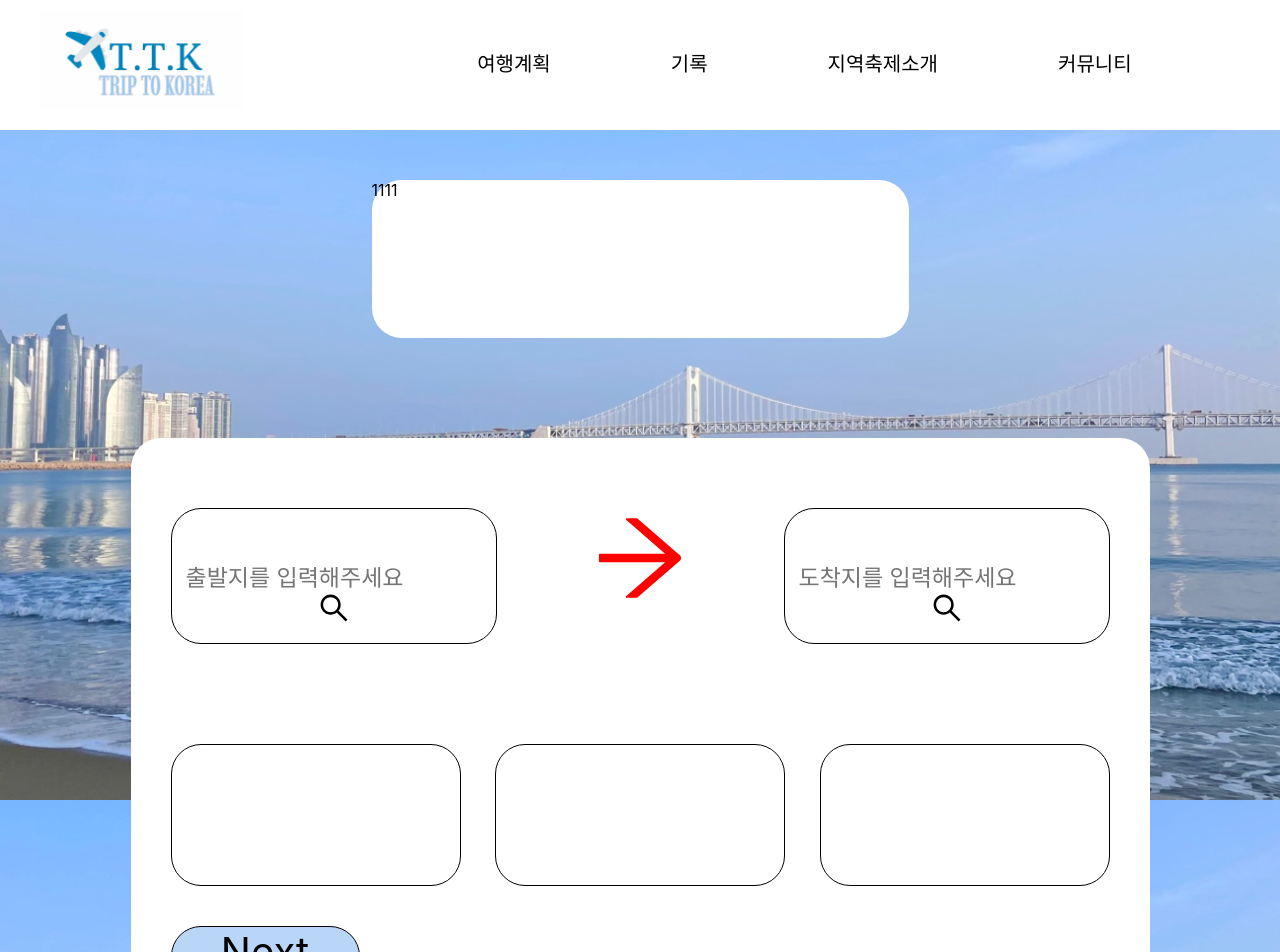
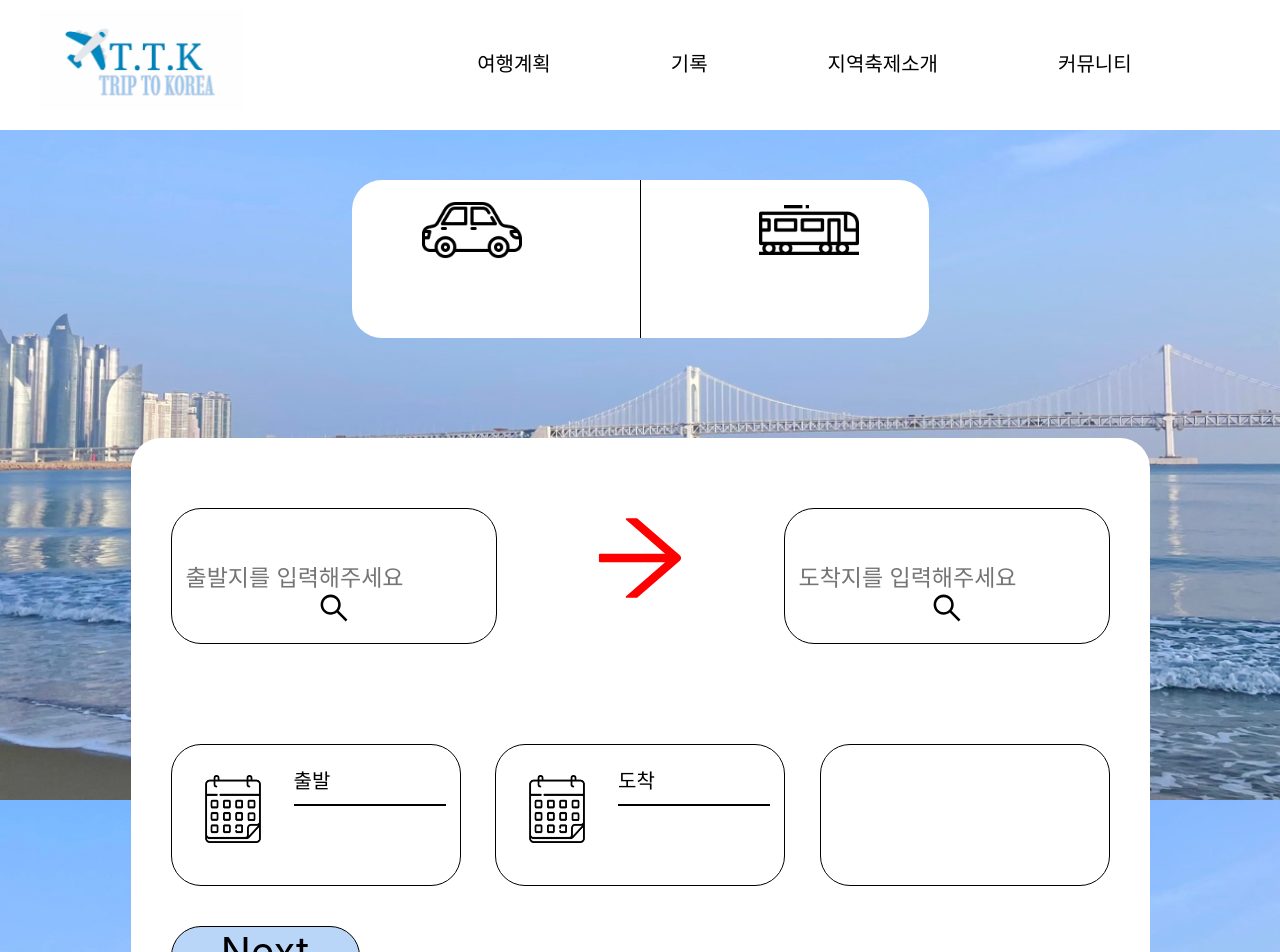
Before and after one commit to Letgojo/Web_project, a React (Create React App) app in the folder letgotrip/: page /TripPlan/Yes1 in a window 1280 px wide. Shown: the top 952 px of the page. Built offline with nearby package versions, Linux system fonts and the light colour scheme.

Commit message:
여행계획

```diff
--- a/letgotrip/src/components/TripPlanYes1.jsx
+++ b/letgotrip/src/components/TripPlanYes1.jsx
@@ -1,6 +1,10 @@
     import React from 'react';
     import styled from 'styled-components';
     import {SearchOutlined,ArrowRightOutlined} from "@ant-design/icons"
+    import Carimg from '../img/car.png'
+    import Trainimg from '../img/train.png'
+    import Calenderimg from '../img/calender.png'
+
     const Transportation = styled.div`
         background-color : white;
         margin : 50px auto;
@@ -8,6 +12,11 @@
         height : 158px;
         display : flex;
         border-radius : 30px;
+        justify-content : space-between;
+        padding : 0 20px;
+    `
+    const Traffic = styled.img`
+        height : 100px;
     `
     const TripPlancalrndar = styled.div`
         background-color : white;
@@ -44,7 +53,18 @@
         height :140px;
         border : 1px solid black;
         border-radius : 30px;
+        display: flex;
     `
+    const Carlenderimg = styled.img`
+        width :62px;
+        height : 68px;
+        margin : 30px;
+        cursor : pointer;
+    `
+    const CarlenderData = styled.div`
+        font-size : 20px;
+        margin : 20px 0 0 0;
+        `
     const Next = styled.div`
         width : 187px;
         height : 58px;
@@ -59,7 +79,11 @@
         return (
             <>
                 <Transportation>
-                    1111
+                    <div style={{fontSize:"30px"}}>
+                    <Traffic src={Carimg} alt="자동차" style={{marginLeft :'50px'}}/>
+                    </div>
+                    <div style={{borderLeft :"1px solid black"}}></div>
+                    <Traffic src={Trainimg} alt="기차"  style={{marginRight :'50px'}}/>
                 </Transportation>
                 <TripPlancalrndar >
                     <Location>
@@ -72,8 +96,22 @@
                     </LocationStartorFinsh>
                     </Location>
                     <GoDay>
-                    <StartorFinshDay></StartorFinshDay>
-                    <StartorFinshDay></StartorFinshDay>
+                    <StartorFinshDay>
+                        <Carlenderimg src={Calenderimg} alt="출발캘린더" />
+                        <CarlenderData>
+                            <span>출발</span>
+                            <div style={{border : "1px solid black" , width:"150px" ,marginTop:"10px"}}></div>
+                            <div></div>
+                        </CarlenderData>
+                    </StartorFinshDay>
+                    <StartorFinshDay>
+                    <Carlenderimg src={Calenderimg} alt="도착캘린더" />
+                        <CarlenderData>
+                            <span>도착</span>
+                            <div style={{border : "1px solid black" , width:"150px" ,marginTop:"10px"}}></div>
+                            <div></div>
+                        </CarlenderData>
+                    </StartorFinshDay>
                     <StartorFinshDay></StartorFinshDay>
                     </GoDay>
                     <Next>Next</Next>
```
Also changed, not shown: letgotrip/src/img/calender.png (added), 1 other file (tests, documents, lock files or other folders).
